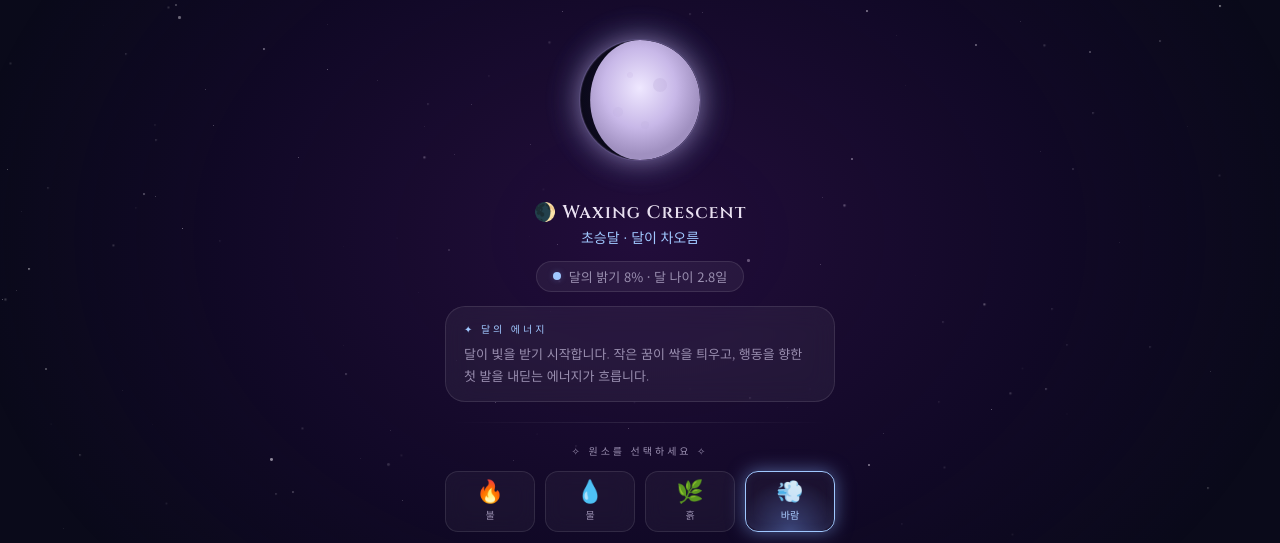
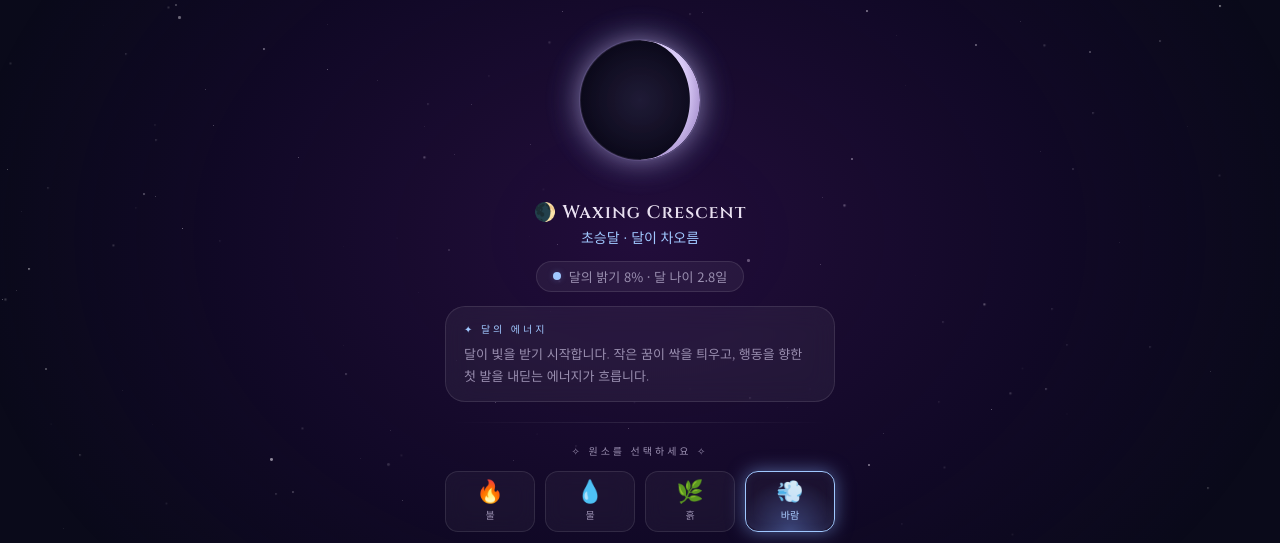
Before and after one commit to occultofficechannel-maker/luna-elementum, a plain HTML site: page index.html in a window 1280 px wide. Shown: the part 243-786 px from the top of the page. Drawn offline with Linux system fonts and the light colour scheme.

Commit message:
Add files via upload

```diff
--- a/index.html
+++ b/index.html
@@ -1083,89 +1083,88 @@ function renderMoonSVG(age, phaseIndex) {
   const svg = document.getElementById('moon-svg');
   const cx = 70, cy = 70, r = 60;
   const synodic = 29.53058867;
-  const t = age / synodic; // 0~1
-
-  const moonBase = '#d4c8f0';
-  const moonShadow = '#1a1630';
+  const t = ((age / synodic) % 1 + 1) % 1; // normalize 0~1
+
+  const moonShadow = '#141126';
   const crater1 = '#b8a8d8';
   const crater2 = '#c0b0e0';
 
-  let pathD = '';
-
-  if (phaseIndex === 4) {
-    // Full moon — simple circle
-    pathD = `M ${cx} ${cy - r} A ${r} ${r} 0 1 1 ${cx} ${cy + r} A ${r} ${r} 0 1 1 ${cx} ${cy - r} Z`;
-  } else if (phaseIndex === 0) {
-    // New Moon — no light
+  if (phaseIndex === 0) {
     svg.innerHTML = `
-      <circle cx="${cx}" cy="${cy}" r="${r}" fill="${moonShadow}" opacity="0.5"/>
+      <defs>
+        <radialGradient id="shadowGrad" cx="50%" cy="50%" r="50%">
+          <stop offset="0%" stop-color="#1a1630" stop-opacity="0.95"/>
+          <stop offset="100%" stop-color="#0a0818" stop-opacity="0.98"/>
+        </radialGradient>
+      </defs>
+      <circle cx="${cx}" cy="${cy}" r="${r}" fill="url(#shadowGrad)"/>
+      <circle cx="${cx}" cy="${cy}" r="${r}" fill="none" stroke="rgba(200,180,255,0.10)" stroke-width="2"/>
     `;
     return;
+  }
+
+  const k = Math.cos(t * 2 * Math.PI); // +1:new, 0:quarter, -1:full
+  const waxing = t < 0.5;
+
+  function terminatorPathBottomToTop() {
+    const pts = [];
+    const steps = 72;
+    for (let i = 0; i <= steps; i++) {
+      const ratio = i / steps;
+      const y = cy + r - (2 * r * ratio);
+      const dy = y - cy;
+      const span = Math.sqrt(Math.max(0, r * r - dy * dy));
+      const x = waxing ? (cx + k * span) : (cx - k * span);
+      pts.push(`${x.toFixed(2)} ${y.toFixed(2)}`);
+    }
+    return pts.join(' L ');
+  }
+
+  let pathD;
+  if (phaseIndex === 4) {
+    pathD = `M ${cx} ${cy - r} A ${r} ${r} 0 1 1 ${cx} ${cy + r} A ${r} ${r} 0 1 1 ${cx} ${cy - r} Z`;
+  } else if (waxing) {
+    pathD = [
+      `M ${cx} ${cy - r}`,
+      `A ${r} ${r} 0 0 1 ${cx} ${cy + r}`,
+      `L ${terminatorPathBottomToTop()}`,
+      'Z'
+    ].join(' ');
   } else {
-    // Compute illuminated portion
-    const angle = t * 2 * Math.PI;
-    // rx of the ellipse that separates light/dark
-    const ellipseRx = Math.abs(Math.cos(angle)) * r;
-    const isWaxing = t < 0.5;
-    const ellipseXSign = isWaxing ? 1 : -1;
-
-    // Large arc = right hemisphere lit (waxing) or left (waning)
-    // Draw lit side: always a semicircle on one side + ellipse in the middle
-    const topX = cx;
-    const topY = cy - r;
-    const botX = cx;
-    const botY = cy + r;
-
-    if (isWaxing) {
-      // lit = right side
-      // Right semicircle (large arc, counterclockwise)
-      // Center ellipse (small), flipped inward
-      pathD = [
-        `M ${topX} ${topY}`,
-        `A ${r} ${r} 0 0 1 ${botX} ${botY}`,  // right outer arc (lit)
-        `A ${ellipseRx} ${r} 0 0 1 ${topX} ${topY}`, // inner ellipse back up (shadow side)
-        'Z'
-      ].join(' ');
-    } else {
-      // lit = left side
-      pathD = [
-        `M ${topX} ${topY}`,
-        `A ${r} ${r} 0 0 0 ${botX} ${botY}`,  // left outer arc (lit)
-        `A ${ellipseRx} ${r} 0 0 0 ${topX} ${topY}`, // inner ellipse back up
-        'Z'
-      ].join(' ');
-    }
+    pathD = [
+      `M ${cx} ${cy - r}`,
+      `A ${r} ${r} 0 0 0 ${cx} ${cy + r}`,
+      `L ${terminatorPathBottomToTop()}`,
+      'Z'
+    ].join(' ');
   }
 
-  // Build SVG
-  let svgContent = `
+  svg.innerHTML = `
     <defs>
       <radialGradient id="moonGrad" cx="45%" cy="40%" r="55%">
         <stop offset="0%" stop-color="#efe8ff"/>
-        <stop offset="60%" stop-color="#c8b8e8"/>
-        <stop offset="100%" stop-color="#a090c0"/>
+        <stop offset="60%" stop-color="#d8c9f6"/>
+        <stop offset="100%" stop-color="#b19cd6"/>
       </radialGradient>
       <radialGradient id="shadowGrad" cx="50%" cy="50%" r="50%">
-        <stop offset="0%" stop-color="#12102a" stop-opacity="0.95"/>
+        <stop offset="0%" stop-color="#1a1630" stop-opacity="0.95"/>
         <stop offset="100%" stop-color="#0a0818" stop-opacity="0.98"/>
       </radialGradient>
-      <clipPath id="moonClip">
+      <clipPath id="moonDiscClip">
         <circle cx="${cx}" cy="${cy}" r="${r}"/>
       </clipPath>
+      <clipPath id="moonLightClip">
+        <path d="${pathD}"/>
+      </clipPath>
     </defs>
-    <!-- dark base -->
     <circle cx="${cx}" cy="${cy}" r="${r}" fill="url(#shadowGrad)"/>
-    <!-- lit portion -->
-    <path d="${pathD}" fill="url(#moonGrad)" clip-path="url(#moonClip)"/>
-    <!-- craters -->
-    <circle cx="${cx+20}" cy="${cy-15}" r="7" fill="${crater1}" opacity="0.3" clip-path="url(#moonClip)"/>
-    <circle cx="${cx-22}" cy="${cy+12}" r="5" fill="${crater2}" opacity="0.25" clip-path="url(#moonClip)"/>
-    <circle cx="${cx+5}"  cy="${cy+25}" r="4" fill="${crater1}" opacity="0.2"  clip-path="url(#moonClip)"/>
-    <circle cx="${cx-10}" cy="${cy-25}" r="3" fill="${crater2}" opacity="0.2"  clip-path="url(#moonClip)"/>
-    <!-- outer glow ring -->
+    <path d="${pathD}" fill="url(#moonGrad)" clip-path="url(#moonDiscClip)"/>
+    <circle cx="${cx+20}" cy="${cy-15}" r="7" fill="${crater1}" opacity="0.22" clip-path="url(#moonLightClip)"/>
+    <circle cx="${cx-22}" cy="${cy+12}" r="5" fill="${crater2}" opacity="0.20" clip-path="url(#moonLightClip)"/>
+    <circle cx="${cx+5}"  cy="${cy+25}" r="4" fill="${crater1}" opacity="0.18" clip-path="url(#moonLightClip)"/>
+    <circle cx="${cx-10}" cy="${cy-25}" r="3" fill="${crater2}" opacity="0.18" clip-path="url(#moonLightClip)"/>
     <circle cx="${cx}" cy="${cy}" r="${r}" fill="none" stroke="rgba(200,180,255,0.12)" stroke-width="2"/>
   `;
-  svg.innerHTML = svgContent;
 }
 
 /* =============================================
--- a/sw.js
+++ b/sw.js
@@ -1,4 +1,4 @@
-const CACHE_NAME = 'luna-elementum-mobile-easy-v1';
+const CACHE_NAME = 'luna-elementum-mobile-easy-v2-moonfix';
 const ASSETS = [
   './',
   './index.html',
```
